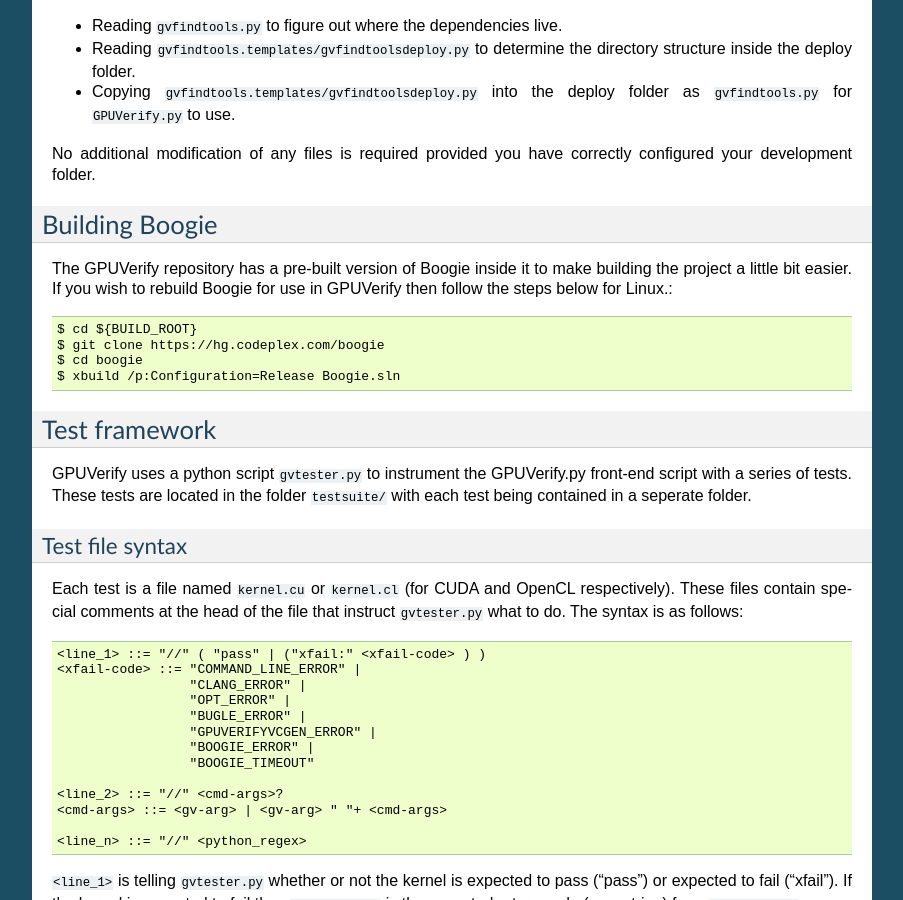
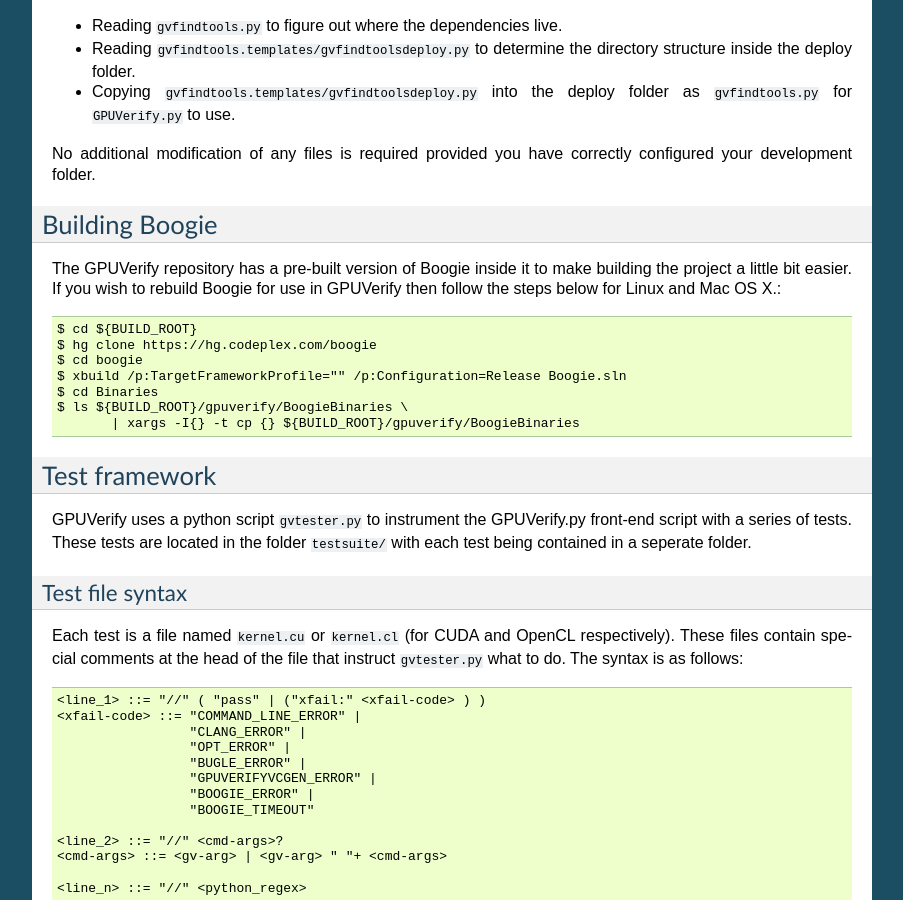
Before and after one commit to mc-imperial/gpuverify, a Sphinx documentation site: the page built from Documentation/developer_guide.rst, in a window 1280 px wide and 900 px high, scrolled down 10599 px. Shown: the whole window, without its empty margins (198-1101 px from the left). Built offline with Sphinx 7.4.7, drawn with Linux system fonts in a browser that asks for light colours; formulas are drawn with MathJax 3; some of the changed text lies outside the part shown.

Commit message:
Update Boogie building in documentation

```diff
--- a/Documentation/developer_guide.rst
+++ b/Documentation/developer_guide.rst
@@ -8,8 +8,8 @@
 The GPUVerify toolchain is a pipeline that uses different components.
 This guide will walk you through the build process.
 
-There are specific instructions for Linux, OSX and Windows however they have
-a common set of prerequisites which are:
+There are specific instructions for Linux, Mac OS X and Windows however they
+have a common set of prerequisites which are:
 
 * CMake >=2.8
 * Python 2.7
@@ -638,12 +638,15 @@
 
 The GPUVerify repository has a pre-built version of Boogie inside it to make
 building the project a little bit easier. If you wish to rebuild Boogie for use
-in GPUVerify then follow the steps below for Linux.::
+in GPUVerify then follow the steps below for Linux and Mac OS X.::
 
       $ cd ${BUILD_ROOT}
-      $ git clone https://hg.codeplex.com/boogie
+      $ hg clone https://hg.codeplex.com/boogie
       $ cd boogie
-      $ xbuild /p:Configuration=Release Boogie.sln
+      $ xbuild /p:TargetFrameworkProfile="" /p:Configuration=Release Boogie.sln
+      $ cd Binaries
+      $ ls ${BUILD_ROOT}/gpuverify/BoogieBinaries \
+             | xargs -I{} -t cp {} ${BUILD_ROOT}/gpuverify/BoogieBinaries
 
 Test framework
 ==============
```
